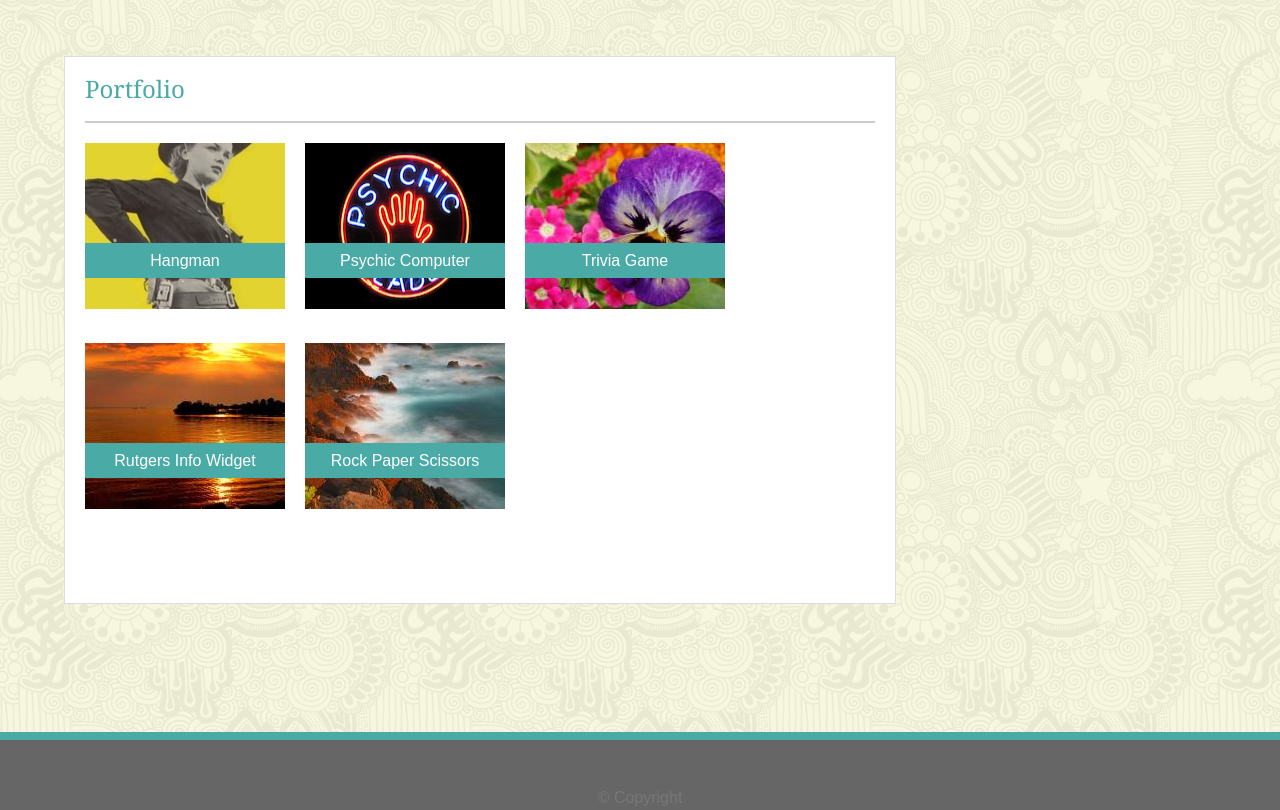
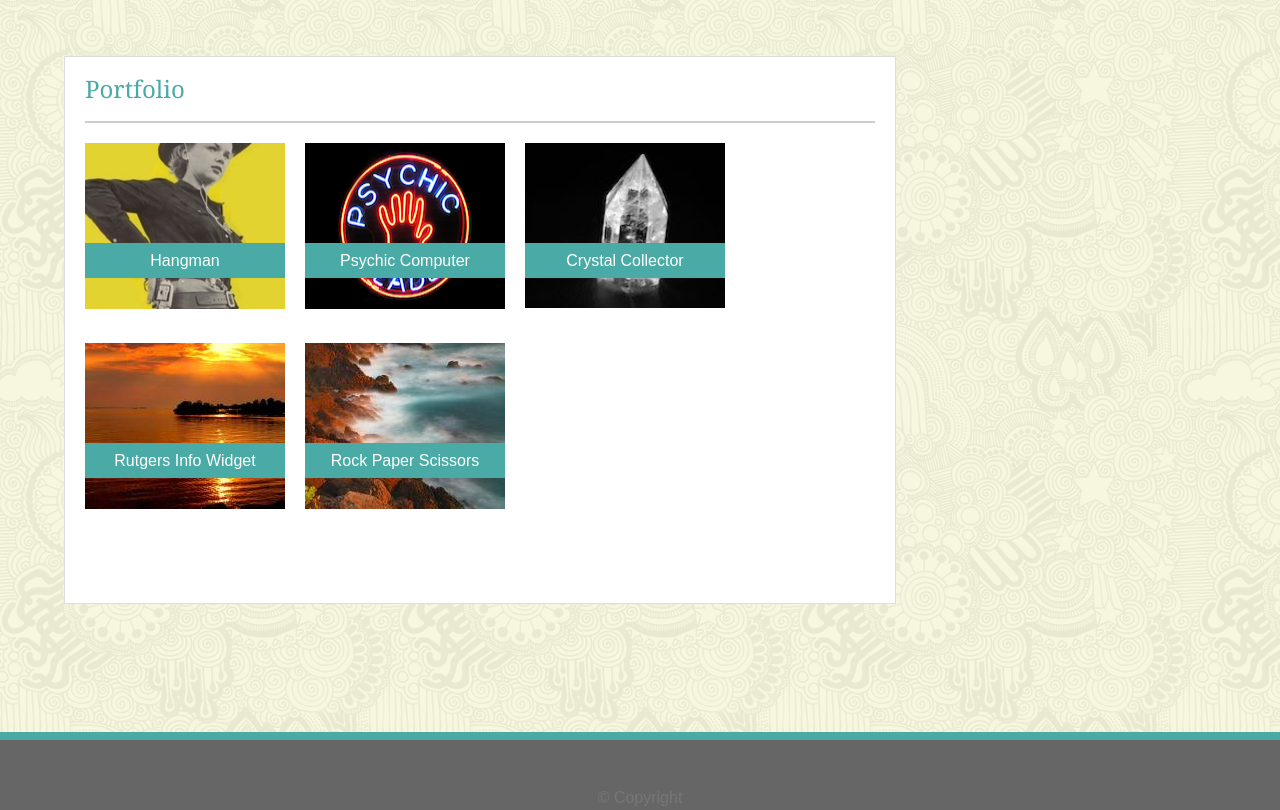
Before and after one commit to alrewi/Responsive-Portfolio, a plain HTML site: page portfolio.html in a window 1280 px wide. Shown: the part 72-882 px from the top of the page. Drawn offline with Linux system fonts and the light colour scheme.

Commit message:
adding crystal collector game

```diff
--- a/assets/css/style.css
+++ b/assets/css/style.css
@@ -116,7 +116,9 @@ Portfolio
     background-size: 200px 166px;
 }
 .game3 {
-    background-image: url("../images/flower.jpg");
+    background-image: url("../images/crystal.jpeg");
+    background-size: cover;
+    height: 65px;
 }
 .game4 {
     background-image: url("../images/sunset.jpg");
@@ -130,6 +132,9 @@ Portfolio
     background-color: #4aaaa5;
     text-align: center;
     padding-top: 10px;
+}
+.crystal {
+    height: 25px;
 }
 .game-link {
     text-decoration: none;
--- a/portfolio.html
+++ b/portfolio.html
@@ -47,8 +47,8 @@
                 </div>
 
                 <div class="column game game3">
-                    <div class="game-title">
-                        <a class="game-link" href="#" target="_blank">Trivia Game</a>
+                    <div class="game-title crystal">
+                        <a class="game-link" href="https://alrewi.github.io/unit-4-game/" target="_blank">Crystal Collector</a>
                     </div>
                 </div>
 
```
Also changed, not shown: assets/images/crystal.jpeg (added).
